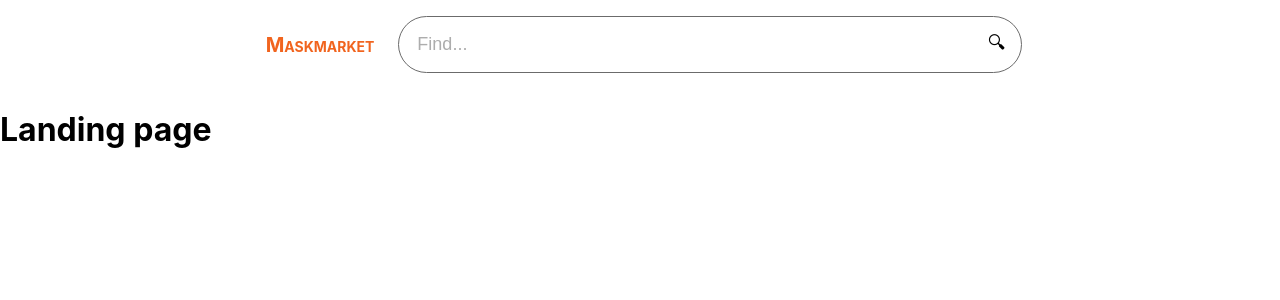
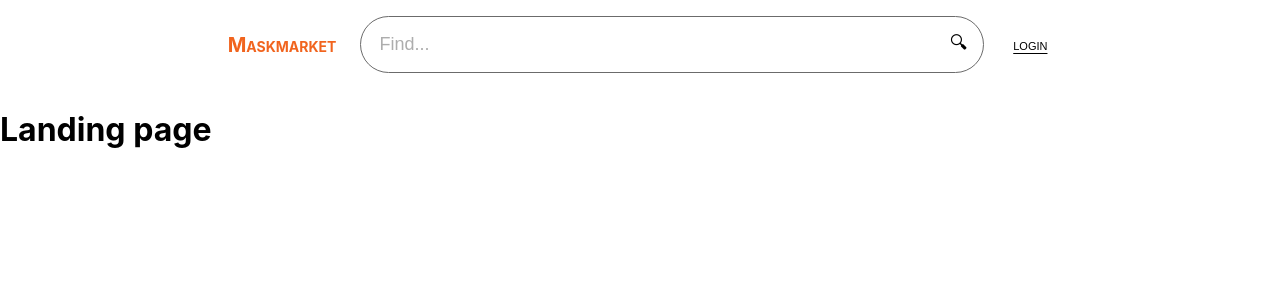
Before and after one commit to Baremantar/maskmarket-front, a Next.js app: page / in a window 1280 px wide. Shown: the top 300 px of the page. Built offline with nearby package versions, Linux system fonts and the light colour scheme.

Commit message:
Добавил кнопку авторизации

```diff
--- a/components/header/header.tsx
+++ b/components/header/header.tsx
@@ -1,12 +1,14 @@
 import { Searchbar } from "./searchbar/searchbar"
 import { HeaderContainer } from "./header.styles"
 import Logo from "./logo/logo"
+import { Login } from "./login/login"
 
 const Header = () => {
     return (
         <HeaderContainer>
             <Logo />
             <Searchbar />
+            <Login />
         </HeaderContainer>
     )
 }
--- /dev/null
+++ b/components/header/login/login.styes.tsx
@@ -0,0 +1,21 @@
+import styled from "styled-components";
+
+export const Button = styled.button`
+    &{
+        border: none;
+        outline: none;
+        background: none;
+        cursor: pointer;
+        text-decoration: underline;
+        font-size: 1rem;
+        text-underline-offset: 3px;
+        font-variant: small-caps;
+        text-transform: lowercase;
+        padding: 0.8rem;
+        border-radius: 2rem;
+        transition: 0.2s;
+    }
+    &:hover {
+        background-color: #515151;
+    }
+`
--- /dev/null
+++ b/components/header/login/login.tsx
@@ -0,0 +1,9 @@
+import { Button } from "./login.styes"
+
+export const Login = () => {
+    return (
+        <Button>
+            Login
+        </Button>
+    )
+}
```
